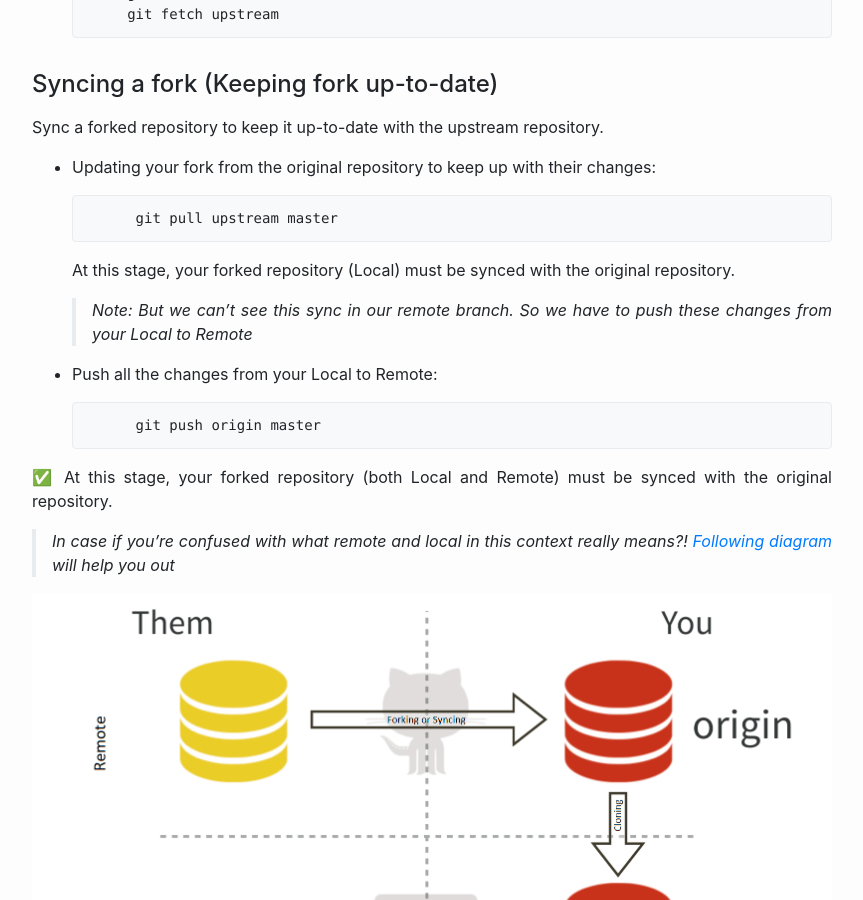
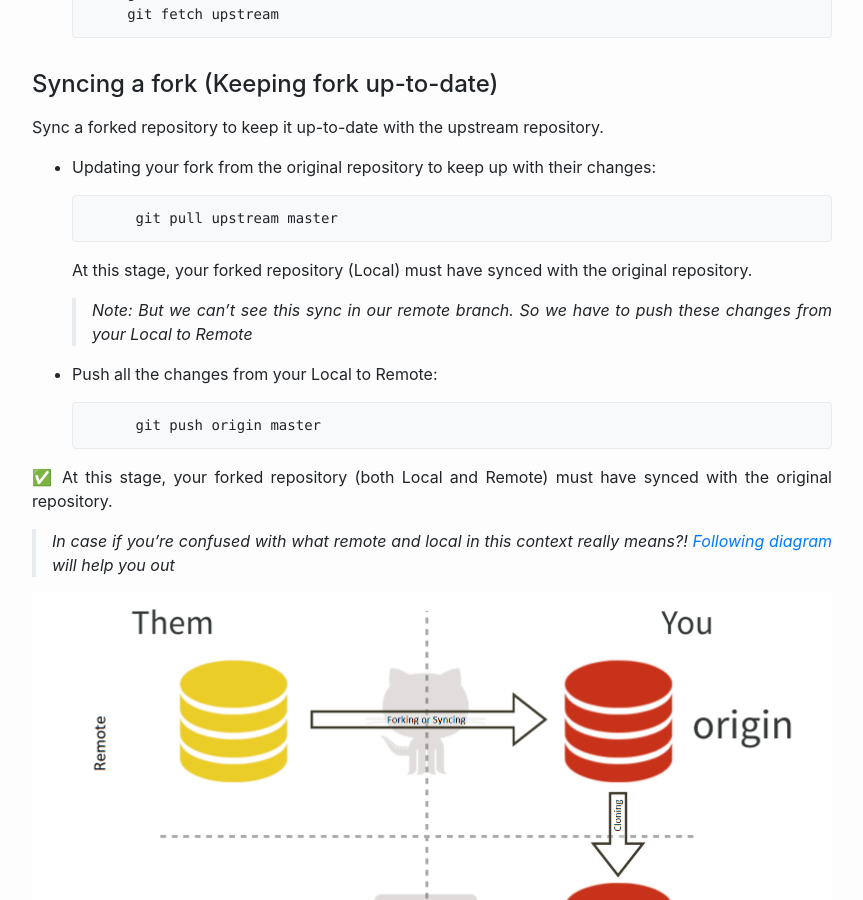
Before and after one commit to purveshmakode24/blog, a Jekyll site: the page built from _posts/2019-12-13-working-with-forks.md, in a window 1280 px wide and 900 px high, scrolled down 1118 px. Shown: the whole window, without its empty margins (208-1071 px from the left). Built offline with Jekyll 4.4.1, drawn with Linux system fonts in a browser that asks for light colours.

Commit message:
Update 2019-12-13-working-with-forks.md

````diff
--- a/_posts/2019-12-13-working-with-forks.md
+++ b/_posts/2019-12-13-working-with-forks.md
@@ -49,8 +49,8 @@ Sync a forked repository to keep it up-to-date with the upstream repository.
 	    git pull upstream master
 	```
 
-	At this stage, your forked repository (Local) must be synced with the original repository.
-	> Note: But we can't see this sync in our remote branch.  So we have to push these changes from your Local to Remote
+	At this stage, your forked repository (Local) must have synced with the original repository.
+	> Note: But we can't see this sync in our remote branch. So we have to push these changes from your Local to Remote
 
 * Push all the changes from your Local to Remote:
 
@@ -58,7 +58,7 @@ Sync a forked repository to keep it up-to-date with the upstream repository.
 	    git push origin master
 	```
 
-✅ At this stage, your forked repository (both Local and Remote) must be synced with the original repository.
+✅ At this stage, your forked repository (both Local and Remote) must have synced with the original repository.
 
 > In case if you're confused with what remote and local in this context really means?! [Following diagram](#fork-and-clone) will help you out
 
````
